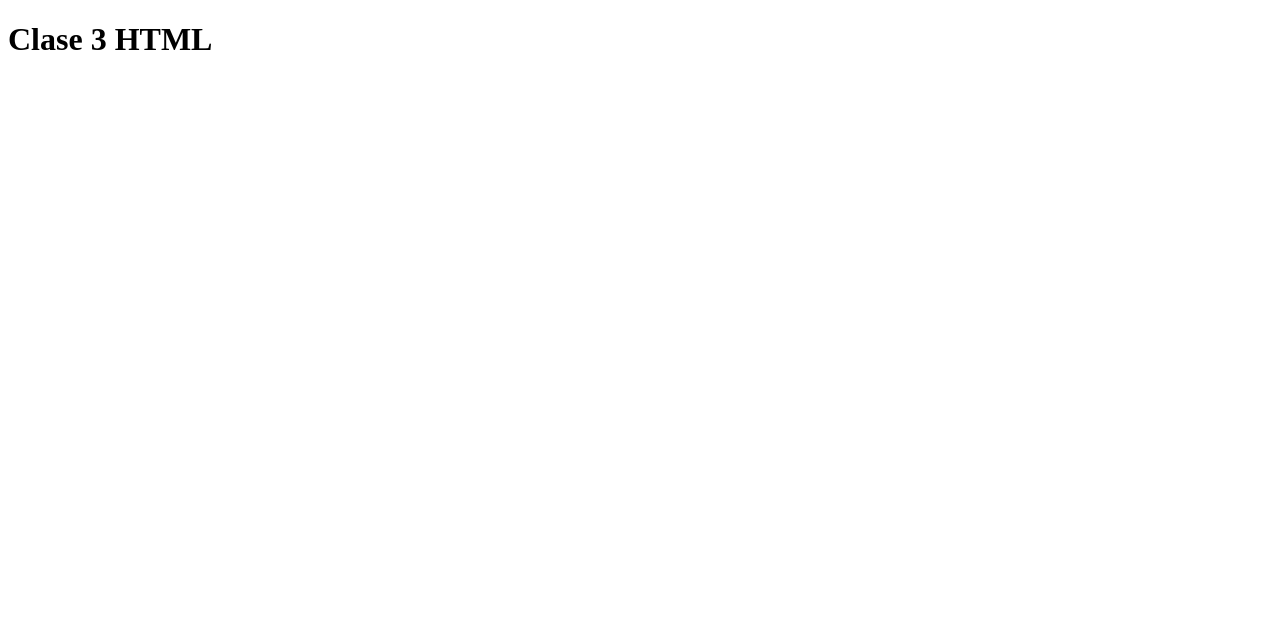
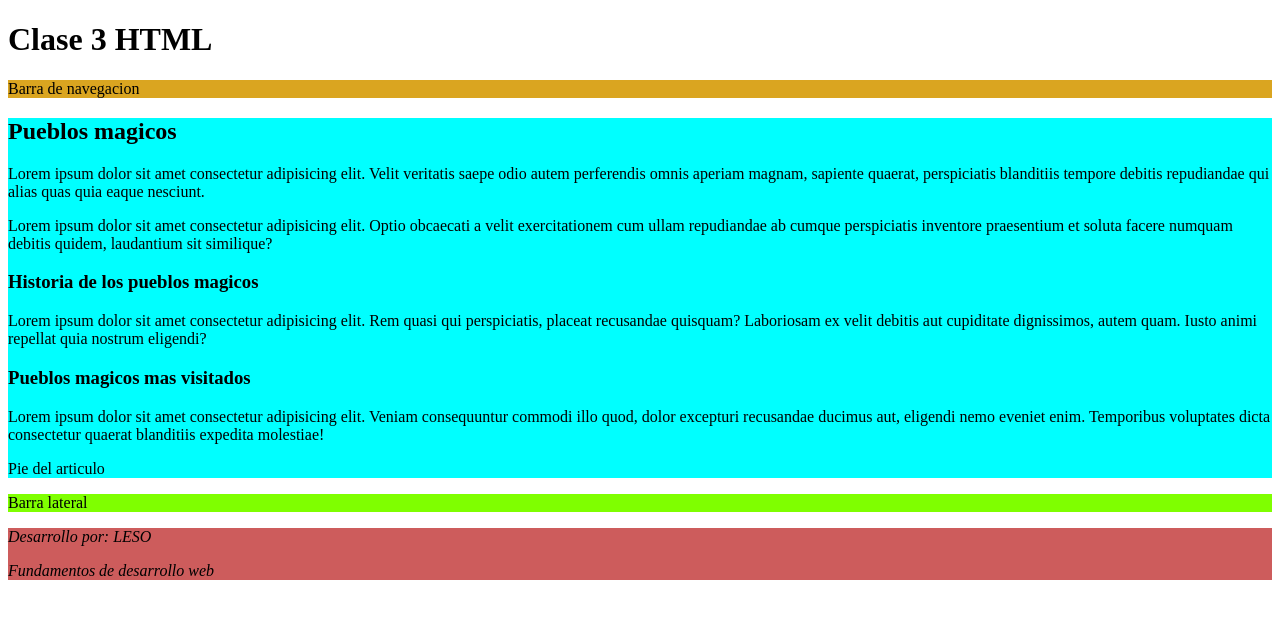
Before and after one commit to EduSegundo/practica3_51, a plain HTML site: page index.html in a window 1280 px wide. Drawn offline with Linux system fonts and the light colour scheme.

Commit message:
add etiquetas seccionado

```diff
--- a/index.html
+++ b/index.html
@@ -8,5 +8,53 @@
 </head>
 <body>
     <h1>Clase 3 HTML</h1>
+
+    <header style="background-color: goldenrod;">
+        <nav>
+            <p>Barra de navegacion</p>
+        </nav>
+
+    </header>
+    <!-- Contenido -->
+
+    <article style="background-color: aqua;">
+        <header>
+            <h2>Pueblos magicos</h2>
+
+        </header>
+        <p>
+            Lorem ipsum dolor sit amet consectetur adipisicing elit. Velit veritatis saepe odio autem perferendis omnis aperiam magnam, sapiente quaerat, perspiciatis blanditiis tempore debitis repudiandae qui alias quas quia eaque nesciunt.
+        </p>
+        <p>
+            Lorem ipsum dolor sit amet consectetur adipisicing elit. Optio obcaecati a velit exercitationem cum ullam repudiandae ab cumque perspiciatis inventore praesentium et soluta facere numquam debitis quidem, laudantium sit similique?
+        </p>
+        <section>
+            <h3>Historia de los pueblos magicos</h3>
+            <p>Lorem ipsum dolor sit amet consectetur adipisicing elit. Rem quasi qui perspiciatis, placeat recusandae quisquam? Laboriosam ex velit debitis aut cupiditate dignissimos, autem quam. Iusto animi repellat quia nostrum eligendi?</p>
+
+        </section>
+        <h3>Pueblos magicos mas visitados</h3>
+        <p>Lorem ipsum dolor sit amet consectetur adipisicing elit. Veniam consequuntur commodi illo quod, dolor excepturi recusandae ducimus aut, eligendi nemo eveniet enim. Temporibus voluptates dicta consectetur quaerat blanditiis expedita molestiae!</p>
+
+        <section>
+
+        </section>
+        <footer>
+            <p>Pie del articulo</p>
+        </footer>
+
+    </article>
+
+    <aside style="background-color: chartreuse;">
+        <p>Barra lateral</p>
+    </aside>
+
+    <footer style="background-color: indianred;">
+        <address>
+            <p>Desarrollo por: LESO</p>
+            <p>Fundamentos de desarrollo web</p>
+        </address>
+
+    </footer>
 </body>
 </html>
```
